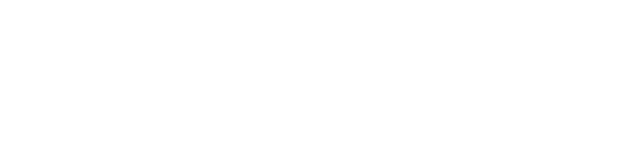
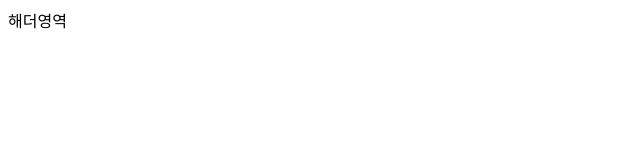
Before and after one commit to jjong5896/library, a plain HTML site: page 이효정/index.html in a window 1280 px wide. Shown: the full height of the page, 0-640 px from the left. Drawn offline with Linux system fonts and the light colour scheme.

Commit message:
[이효정] 해더영역작업

```diff
--- a/이효정/index.html
+++ b/이효정/index.html
@@ -10,7 +10,7 @@
  </head>
  <body>
  <div id="wrap">
- <header id="header"></header>
+ <header id="header">해더영역</header>
  <div id="container"></div>
  <footer id="footer"></footer>
  </div>
```
